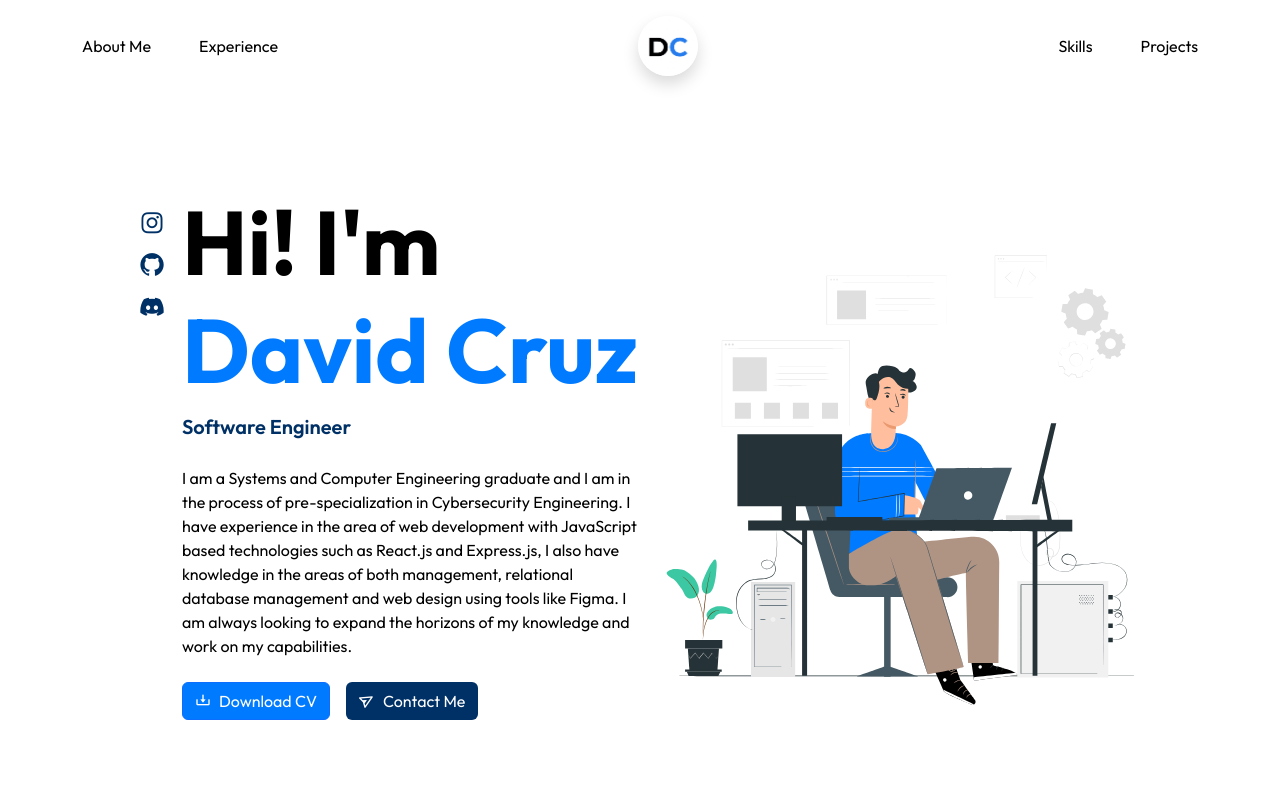
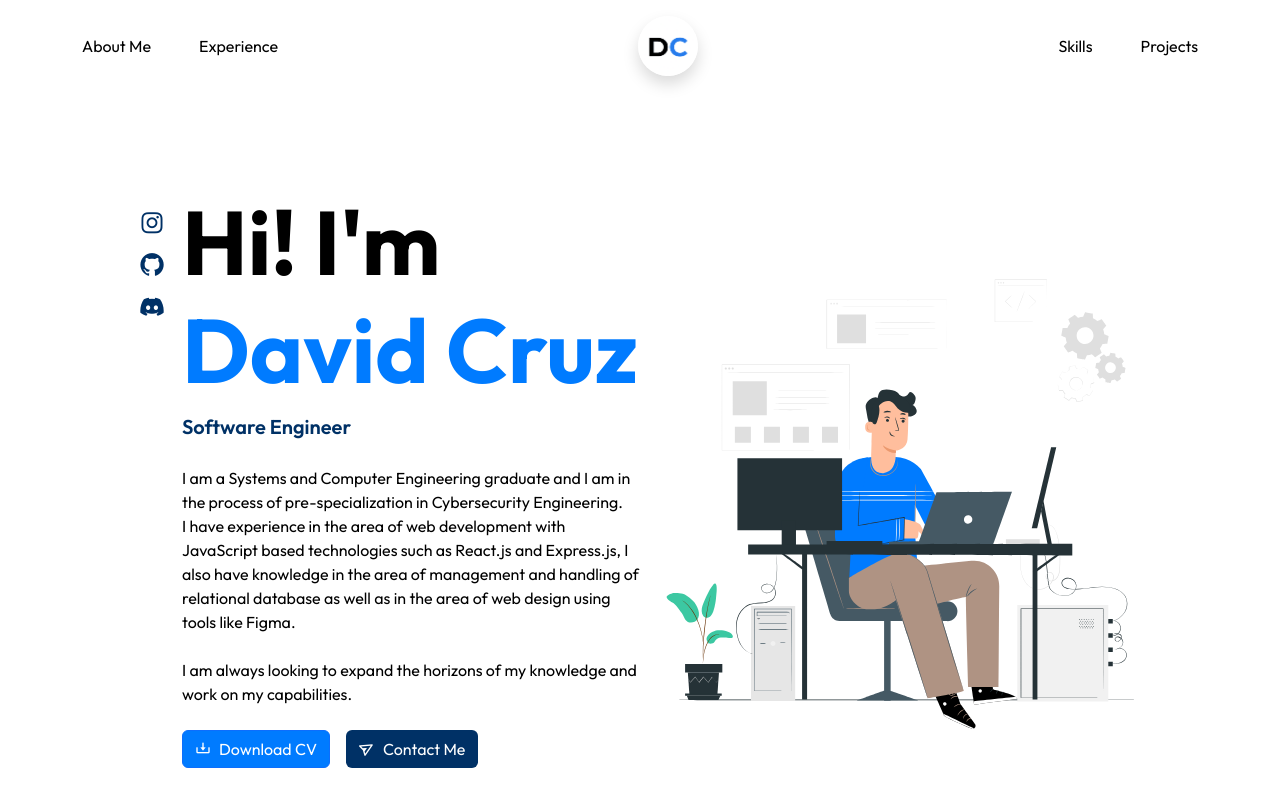
Before and after one commit to cruzito-x/portfolio_v4, a React (Vite) app: page / in a window 1280 px wide. Shown: the top 800 px of the page. Built offline with nearby package versions, Linux system fonts and the light colour scheme.

Commit message:
Home traductions updated

```diff
--- a/src/lang/en.json
+++ b/src/lang/en.json
@@ -22,7 +22,7 @@
       "text": "Software Engineer"
     },
     "description": {
-      "text": "I am a Systems and Computer Engineering graduate and I am in the process of pre-specialization in Cybersecurity Engineering.\nI have experience in the area of web development with JavaScript based technologies such as React.js and Express.js, I also have knowledge in the areas of both management, relational database management and web design using tools like Figma.\nI am always looking to expand the horizons of my knowledge and work on my capabilities."
+      "text": "I am a Systems and Computer Engineering graduate and I am in the process of pre-specialization in Cybersecurity Engineering.\nI have experience in the area of web development with JavaScript based technologies such as React.js and Express.js, I also have knowledge in the area of management and handling of relational database as well as in the area of web design using tools like Figma.\n\nI am always looking to expand the horizons of my knowledge and work on my capabilities."
     },
     "download": {
       "text": "Download CV"
--- a/src/lang/es.json
+++ b/src/lang/es.json
@@ -22,7 +22,7 @@
       "text": "Ingeniero de Software"
     },
     "description": {
-      "text": "Soy Egresado de la Carrera de Ingeniería en Sistemas y Computación y estoy En Proceso de preespecialización en Ingeniería de Ciberseguridad.\nTengo experiencia en el área de desarrollo web con tecnologías basadas en JavaScript como React.js y Express.js, también tengo conocimientos en las áreas tanto de gestión, manejo de bases de datos relacionales y diseño web utilizando herramientas como Figma.\nSiempre busco ampliar los horizontes de mis conocimientos y trabajar en mis capacidades."
+      "text": "Soy Egresado de la Carrera de Ingeniería en Sistemas y Computación y estoy en proceso de pre-especialización en Ingeniería de Ciberseguridad.\nTengo experiencia en el área de desarrollo web con tecnologías basadas en JavaScript como React.js y Express.js, también tengo conocimientos en el área de gestión y manejo de bases de datos relacionales al igual que en el área de diseño web utilizando herramientas como Figma.\n\nSiempre busco ampliar los horizontes de mis conocimientos y trabajar en mis capacidades."
     },
     "download": {
       "text": "Descargar CV"
--- a/src/sections/home/Home.jsx
+++ b/src/sections/home/Home.jsx
@@ -2,6 +2,7 @@ import Lottie from "react-lottie";
 import coderLottie from "../../assets/img/lottie/coder";
 import curriculumVitae from "../../assets/docs/David Cruz - Currículum Vitae.pdf";
 import "./styles/home.css";
+import React from "react";
 
 const Home = ({ lang }) => {
   return (
@@ -60,7 +61,12 @@ const Home = ({ lang }) => {
               {lang.title?.text}
             </label>
             <p className="text-black mt-3 fs-6 mt-4">
-              {lang.description?.text}
+              {lang.description?.text.split("\n").map((line, index) => (
+                <React.Fragment key={index}>
+                  {line}
+                  <br />
+                </React.Fragment>
+              ))}
             </p>
             <div className="text-start mb-5">
               <a
```
